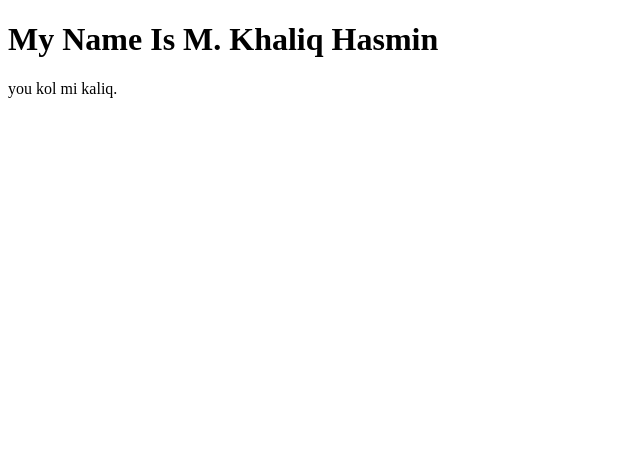
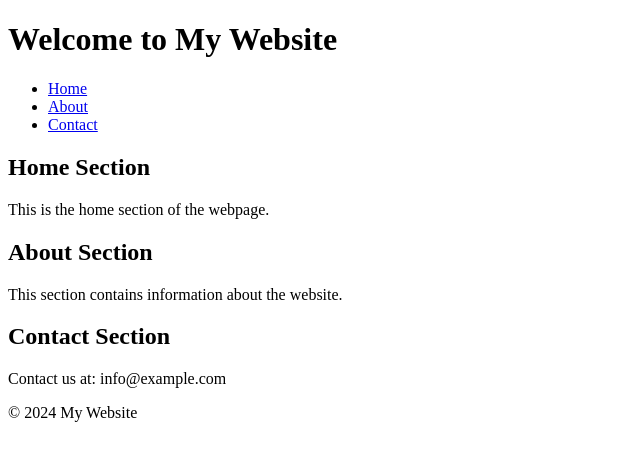
Before and after one commit to mkhaliqhasmin/mkhaliqhasmin.github.io, a plain HTML site: page index.html in a window 1280 px wide. Shown: the whole page, without its empty margins (0-640 px from the left). Drawn offline with Linux system fonts and the light colour scheme.

Commit message:
Update index.html

```diff
--- a/index.html
+++ b/index.html
@@ -1,10 +1,39 @@
 <!DOCTYPE html>
-<html>
+<html lang="en">
+<head>
+    <meta charset="UTF-8">
+    <meta name="viewport" content="width=device-width, initial-scale=1.0">
+    <title>My HTML File</title>
+    <link rel="stylesheet" href="styles.css"> <!-- Optional: link to a CSS file -->
+</head>
 <body>
+    <header>
+        <h1>Welcome to My Website</h1>
+    <nav>
+        <ul>
+            <li><a href="#home">Home</a></li>
+            <li><a href="#about">About</a></li>
+            <li><a href="#contact">Contact</a></li>
+        </ul>
+    </nav>
+</header>
 
-<h1>My Name Is M. Khaliq Hasmin</h1>
-
-<p>you kol mi kaliq.</p>
-
+    <main>
+        <section id="home">
+            <h2>Home Section</h2>
+            <p>This is the home section of the webpage.</p>
+        </section>
+        <section id="about">
+            <h2>About Section</h2>
+            <p>This section contains information about the website.</p>
+        </section>
+        <section id="contact">
+            <h2>Contact Section</h2>
+            <p>Contact us at: info@example.com</p>
+        </section>
+    </main>
+    <footer>
+        <p>&copy; 2024 My Website</p>
+    </footer>
 </body>
 </html>
```
